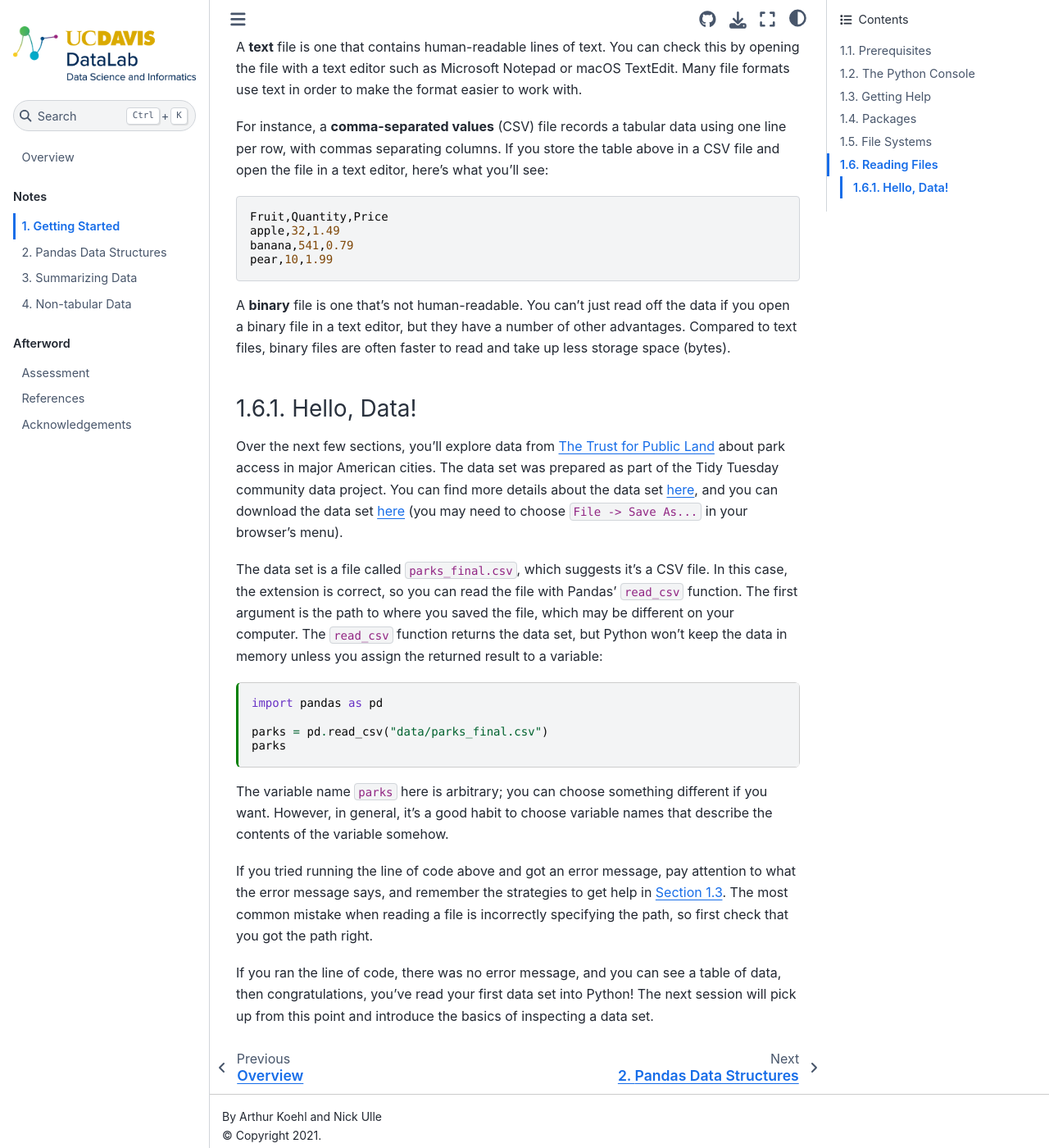
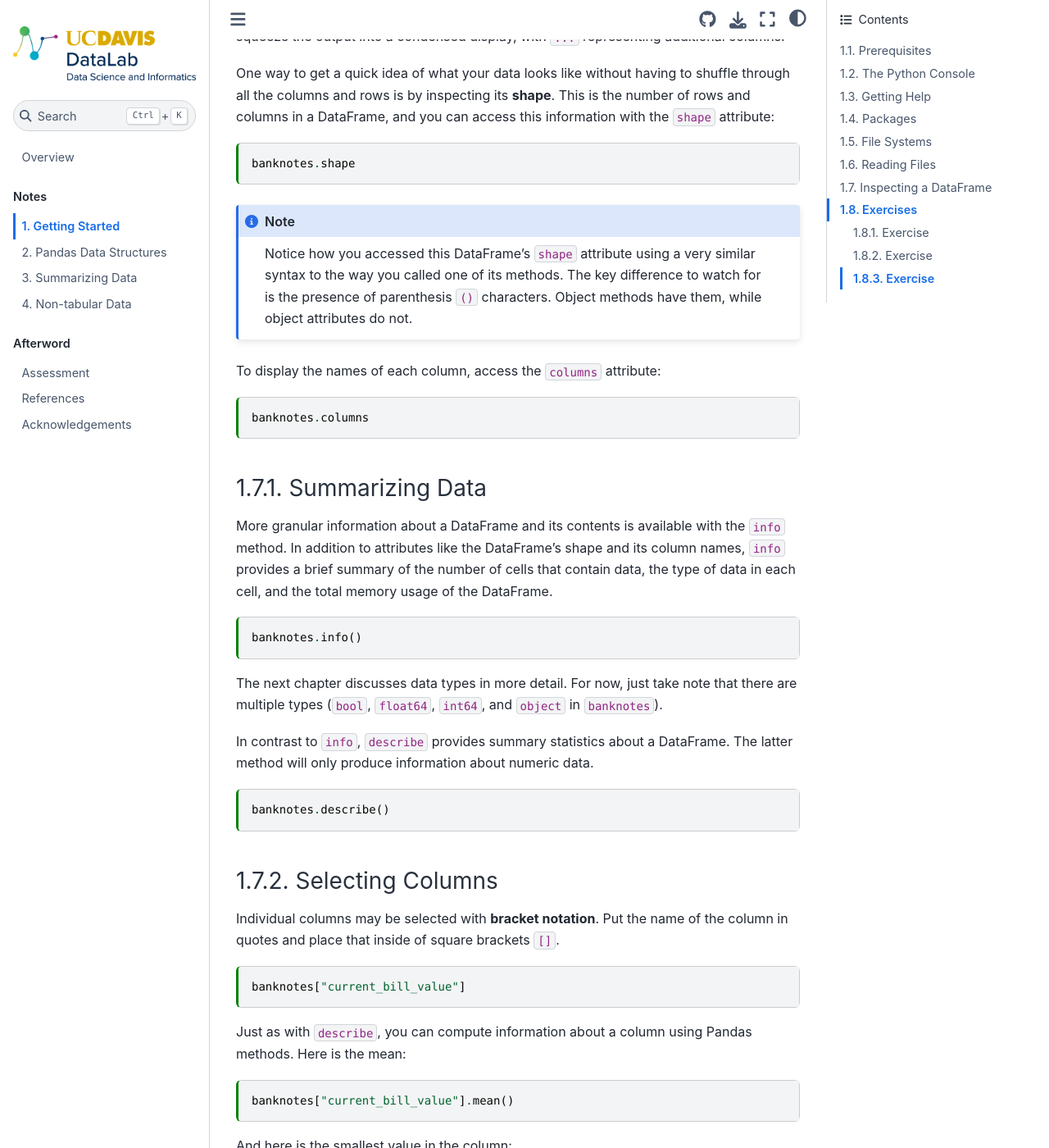
Before and after one commit to ucdavisdatalab/workshop_python_basics, a Jupyter Book: the page built from chapters/01_python-basics.md, in a window 1280 px wide and 1400 px high, scrolled down 23252 px. Shown: the whole window at 82% size. Built offline with Jupyter Book 1.0.4 settings and Sphinx 7.4.7 and the Sphinx Book theme 1.1.4, drawn with Linux system fonts in a browser that asks for light colours; some of the changed text lies outside the part shown.

Commit message:
updated with banknotes data and dataframe exploration

````diff
--- a/chapters/01_python-basics.md
+++ b/chapters/01_python-basics.md
@@ -68,8 +68,7 @@
 * Interactivity
 * Use in a wide variety of disciplines, not just data science
 * Broad base of user-contributed packages
-* Syntax which resembles pseudocode and encourages good habits
-
+* Easy to learn syntax that encourages good habits
 
 
 Prerequisites
@@ -209,8 +208,8 @@
 ```
 
 In Python, variable names can contain any combination of letters, numbers, and
-underscores `_`, but must always start with a letter. Spaces, dots, and other
-symbols are not allowed in variable names.
+underscores (`_`). Variables cannot start with a number; spaces, dots, and
+other symbols are not allowed in variable names.
 
 The main reason to use variables is to temporarily save results from
 expressions so that you can use them in other expressions. For instance, now
@@ -227,9 +226,8 @@
 Another reason to use variables is to make an expression clearer and more
 general. For instance, you might want to compute the area of several triangles
 with different bases and heights. Then the expression `3 * 4 / 2` is too
-specific.
-Instead, you can create variables `base` and `height`, then rewrite the
-expression as `base * height / 2`. This makes the expression easier to
+specific. Instead, you can create variables `base` and `height`, then rewrite
+the expression as `base * height / 2`. This makes the expression easier to
 understand, because the reader does not have to intuit that `3` and `4` are the
 base and height in the formula. Here's the new code to compute and display the
 area of a triangle with base 3 and height 4:
@@ -367,109 +365,8 @@
 dir("hi")
 ```
 
-Attributes which begin with two underscores `__` are used by Python internally
-and usually not intended to be accessed directly.
-
-
-(lists)=
-### Lists
-
-A **list** is a container for zero or more values. The values in a list are
-called **elements**, and the **length** of a list is the number of elements.
-Lists are ordered, so there is a first element, second element, and so on up to
-the length of the list.
-
-You can make a list by enclosing comma-separated values in square brackets `[
-]`, like this:
-
-```{code-cell}
-[1, 2, 3]
-```
-
-Lists can be empty:
-```{code-cell}
-[]
-```
-
-The elements of a list can also be qualitatively different. For instance,
-here's a list where the first element is a number, the second is a string, and
-the third is another list (with one element):
-
-```{code-cell}
-x = [8, "hello", ["a"]]
-x
-```
-
-Square brackets `[ ]` also serve as the **indexing operator** in Python. The
-indexing operator gets or sets an element of a list based on the element's
-position. Python uses **zero-based indexing**, which means the first element of
-a data structure is at position 0. The code to get the first element of the
-list `x` is:
-
-```{code-cell}
-x[0]
-```
-
-Similarly, the code to get the third element of `x` is:
-
-```{code-cell}
-x[2]
-```
-
-You can set an element of a list by assigning at that index. So the code to
-change the first element of `x` to the string `"hi"` is:
-
-```{code-cell}
-x[0] = "hi"
-x
-```
-
-Notice that this changes the overall list.
-
-You can get the length of a list with the built-in `len` function:
-
-```{code-cell}
-len(x)
-```
-
-Lists are a fundamental data structure in Python, so you'll see many more
-examples of them as you go through this reader.
-
-
-### References
-
-When you assign a Python object to a variable, Python usually creates a
-**reference** to the object. This means that if you assign an object to
-multiple variables and change one, all of them will change.
-
-For example, suppose you assign a list to variables `x` and `y`, then change an
-element of `y`. Doing so also changes `x`:
-
-```{code-cell}
-x = [1, 2]
-y = x
-y[0] = 10
-x
-```
-
-If you want to make a copy of an object, use the object's `copy` method:
-
-```{code-cell}
-x = [1, 2]
-y = x.copy()
-y[0] = 10
-x
-```
-
-Reassigning a variable, as opposed to modifying elements, does not affect other
-variables. Here's an example:
-
-```{code-cell}
-x = 3
-y = x
-y = 4
-x
-```
+Attributes that begin with two underscores `__` are used by Python internally
+and are usually not intended to be accessed directly.
 
 
 (getting-help)=
@@ -574,13 +471,14 @@
 * **NumPy**, which provides an n-dimensional array data structure and a variety
   of math functions
 * **SciPy**, which provides additional math functions
-* **Pandas**, which provides data frames
+* **Pandas**, which provides DataFrames
 * **IPython**, which makes it possible to run Python code in Jupyter
 * **Matplotlib**, which provides data visualization functions
 
 You'll learn much more about NumPy, SciPy, and Pandas as you go through this
 reader. By using JupyterLab, you've already used IPython. You'll use Matplotlib
 indirectly later on, when you learn about visualization.
+
 
 (modules)=
 ### Modules
@@ -729,6 +627,7 @@
 
 [pathlib]: https://docs.python.org/3/library/pathlib.html
 
+
 (absolute-relative-paths)=
 ### Absolute & Relative Paths
 
@@ -763,8 +662,7 @@
 The context is the location of `analysis.ipynb`, the file that contains the
 code. In other words, the starting point on Ada's computer is the `ada`
 directory. On other computers, the starting point will be different, depending
-on where the
-code is stored.
+on where the code is stored.
 
 Now suppose Ada sends her corrected code in `analysis.ipynb` to Gladys, and
 tells Gladys to put it in the same directory as `cats.csv`. Since the path
@@ -1084,34 +982,34 @@
 
 ### Hello, Data!
 
-Over the next few sections, you'll explore data from [The Trust for Public
-Land][tpl] about park access in major American cities. The data set was
-prepared as part of the Tidy Tuesday community data project. You can find more
-details about the data set [here][parks], and you can download the data set
-[here][parks-dl] (you may need to choose `File -> Save As...` in your browser's
-menu).
+Over the next few sections, you'll explore data about banknotes and the people
+depicted on them. This data is derived from a data set compiled by [The
+Pudding][pud], which features [an article][art] about it. To download the
+version you'll need for this workshop, click [here][data]. You may need to
+choose `File -> Save As...` in your browser's menu.
 
-[tpl]: https://www.tpl.org/parks-and-an-equitable-recovery-parkscore-report
-[parks]: https://github.com/rfordatascience/tidytuesday/tree/master/data/2021/2021-06-22
-[parks-dl]: https://raw.githubusercontent.com/ucdavisdatalab/workshop_python_basics/main/data/parks_final.csv
+[pud]: https://pudding.cool/
+[art]: https://pudding.cool/2022/04/banknotes/
+[data]: https://raw.githubusercontent.com/ucdavisdatalab/workshop_r_basics/dev/data/banknotes.csv
 
-The data set is a file called `parks_final.csv`, which suggests it's a CSV
-file. In this case, the extension is correct, so you can read the file with
-Pandas' `read_csv` function. The first argument is the path to where you saved
-the file, which may be different on your computer. The `read_csv` function
-returns the data set, but Python won't keep the data in memory unless you
-assign the returned result to a variable:
+The data set is a file called `banknotes.csv`, which suggests it's a CSV file.
+In this case, the extension is correct, so you can read the file with Pandas'
+`read_csv` function. The first argument is the path to where you saved the
+file, which may be different on your computer. The `read_csv` function returns
+the data set, but Python won't keep the data in memory unless you assign the
+returned result to a variable:
 
 ```{code-cell}
+:tags: [output_scroll]
 import pandas as pd
 
-parks = pd.read_csv("data/parks_final.csv")
-parks
+banknotes = pd.read_csv("data/banknotes.csv")
+banknotes
 ```
 
-The variable name `parks` here is arbitrary; you can choose something different
-if you want. However, in general, it's a good habit to choose variable names
-that describe the contents of the variable somehow.
+The variable name `banknotes` here is arbitrary; you can choose something
+different if you want. However, in general, it's a good habit to choose
+variable names that describe the contents of the variable somehow.
 
 If you tried running the line of code above and got an error message, pay
 attention to what the error message says, and remember the strategies to get
@@ -1120,5 +1018,189 @@
 
 If you ran the line of code, there was no error message, and you can see a
 table of data, then congratulations, you've read your first data set into
-Python! The next session will pick up from this point and introduce the basics
-of inspecting a data set.
+Python!
+
+
+(inspecting-dataframe)=
+Inspecting a DataFrame
+----------------------
+
+Now that you've loaded the data, you can take a look at it. When working with a
+new data set, it often isn't a good idea to print the whole thing to screen, at
+least until you know how big it is. Large data sets can take a long time to
+print, and the output can be difficult to read.
+
+Instead, use the Pandas `head` method to print only the beginning, or head, of
+the data.
+
+```{code-cell}
+:tags: [output_scroll]
+banknotes.head()
+```
+
+This data is tabular, as you might have already guessed, since it came from a
+CSV file. Pandas represents it as a **DataFrame**: data structured as rows and
+columns. In general rows are observations and columns are variables. Each entry
+is called a cell.
+
+You can check to make sure Pandas has indeed created a DataFrame with the
+`type` function, which is discussed in more detail in the next chapter:
+
+```{code-cell}
+type(banknotes)
+```
+
+Everything looks good here. To see the bottom of this data, use `tail`:
+
+```{code-cell}
+:tags: [output_scroll]
+banknotes.tail()
+```
+
+Both `head` and `tail` accept an optional argument that specifies the number of
+rows to print to screen:
+
+```{code-cell}
+:tags: [output_scroll]
+banknotes.head(10)
+```
+
+If there are many columns in your DataFrame, as is the case here, Pandas will
+often squeeze the output into a condensed display, with `...` representing
+additional columns.
+
+One way to get a quick idea of what your data looks like without having to
+shuffle through all the columns and rows is by inspecting its **shape**. This
+is the number of rows and columns in a DataFrame, and you can access this
+information with the `shape` attribute:
+
+```{code-cell}
+banknotes.shape
+```
+
+```{note}
+Notice how you accessed this DataFrame's `shape` attribute using a very similar
+syntax to the way you called one of its methods. The key difference to watch
+for is the presence of parenthesis `()` characters. Object methods have them,
+while object attributes do not.
+```
+
+To display the names of each column, access the `columns` attribute:
+
+```{code-cell}
+banknotes.columns
+```
+
+### Summarizing Data
+
+More granular information about a DataFrame and its contents is available with
+the `info` method. In addition to attributes like the DataFrame's shape and its
+column names, `info` provides a brief summary of the number of cells that
+contain data, the type of data in each cell, and the total memory usage of the
+DataFrame.
+
+```{code-cell}
+banknotes.info()
+```
+
+The next chapter discusses data types in more detail. For now, just take note
+that there are multiple types (`bool`, `float64`, `int64`, and `object` in
+`banknotes`).
+
+In contrast to `info`, `describe` provides summary statistics about a
+DataFrame. The latter method will only produce information about numeric data.
+
+```{code-cell}
+banknotes.describe()
+```
+
+### Selecting Columns
+
+Individual columns may be selected with **bracket notation**. Put the name of
+the column in quotes and place that inside of square brackets `[]`.
+
+```{code-cell}
+banknotes["current_bill_value"]
+```
+
+Just as with `describe`, you can compute information about a column using
+Pandas methods. Here is the mean:
+
+```{code-cell}
+banknotes["current_bill_value"].mean()
+```
+
+And here is the smallest value in the column:
+
+```{code-cell}
+banknotes["current_bill_value"].min()
+```
+
+Functions from other libraries, especially those in the SciPy ecosystem, can
+also (but not always) work with Pandas. Here is the largest value in the
+column, computed with NumPy's `max`:
+
+```{code-cell}
+np.max(banknotes["current_bill_value"])
+```
+
+Finally, you can assign new values to a DataFrame using the same notation as
+above. Below, this code overwrites all the values in the `currency_code`
+column:
+
+```{code-cell}
+banknotes["currency_code"] = "USD"
+banknotes["currency_code"]
+```
+
+The next chapter will return to working with columns, showing you how to
+generate new data from a DataFrame. You'll also learn how to select rows and
+subsets of the data, as well as groups of columns.
+
+
+(exercises)=
+Exercises
+---------
+
+### Exercise
+
+In a string, an **escape sequence** or **escape code** consists of a backslash
+`\` followed by one or more characters. Escape characters make it possible to:
+
+* Write quotes or backslashes in a string
+* Use spaces in file paths
+* Write characters that don't appear on your keyboard (for example characters
+  in a different script system)
+
+For example, the escape sequence `\n` means "newline character." A full list of
+these sequences is available at [W3Schools][w3].
+
+[w3]: https://www.w3schools.com/python/gloss_python_escape_characters.asp
+
+1. Assign a string that contains a newline to the variable `newline`. Then
+  display `newline` via the Python console.
+2. The `print` function renders output in a properly formatted manner. Use this
+  function to print `newline`.
+3. How does the output between these two displays differ? Why do you think this
+  is?
+
+### Exercise
+
+1. Chose a directory on your computer that you're familiar with, such as your
+  current working directory. Determine the path to the directory, then use
+  `os.listdir` to display its contents. Do the files displayed match what you see
+  in your systems file browser?
+2. Send a path to `os.path.exists` and inspect its output. What does this
+  function do? See if you can change its output. If you can, why did it change?
+
+### Exercise
+
+1. Open the help file for the Pandas `read_csv` function. The `sep` parameter
+  controls which characters Pandas looks for when determining the columns in a
+  file. What is the default character?
+2. A TSV file is similar to CSV files, except it uses tabs to delimit columns.
+  Tabs are represented by escape sequences in Python. Find the right sequence
+  and explain how you would load a TSV file with `read_csv`.
+3. Reload the `banknotes` data, but this time specify `\s` for the `sep`
+  parameter. `\s` represents a space. When you load the data using this
+  sequence, what happens? Why?
````
